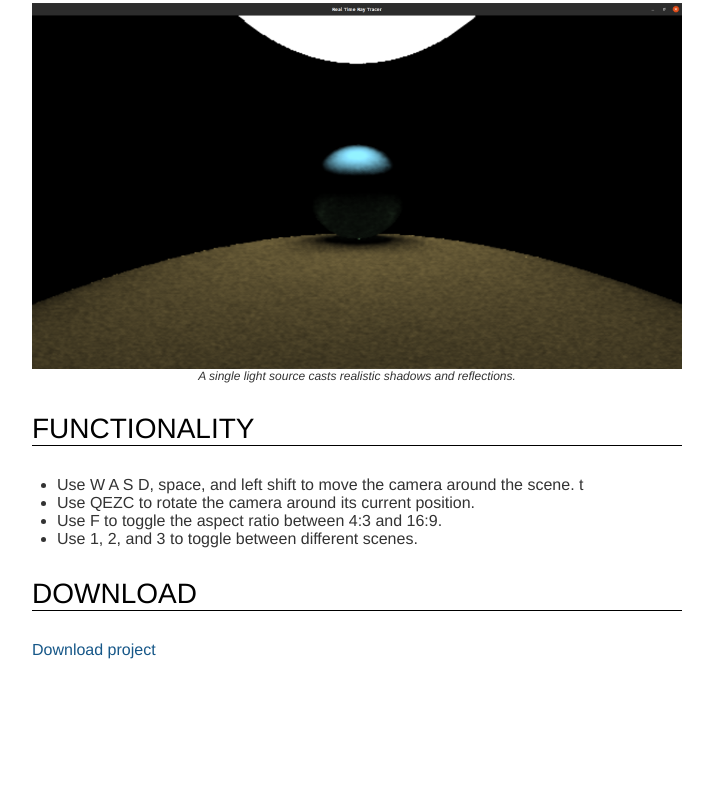
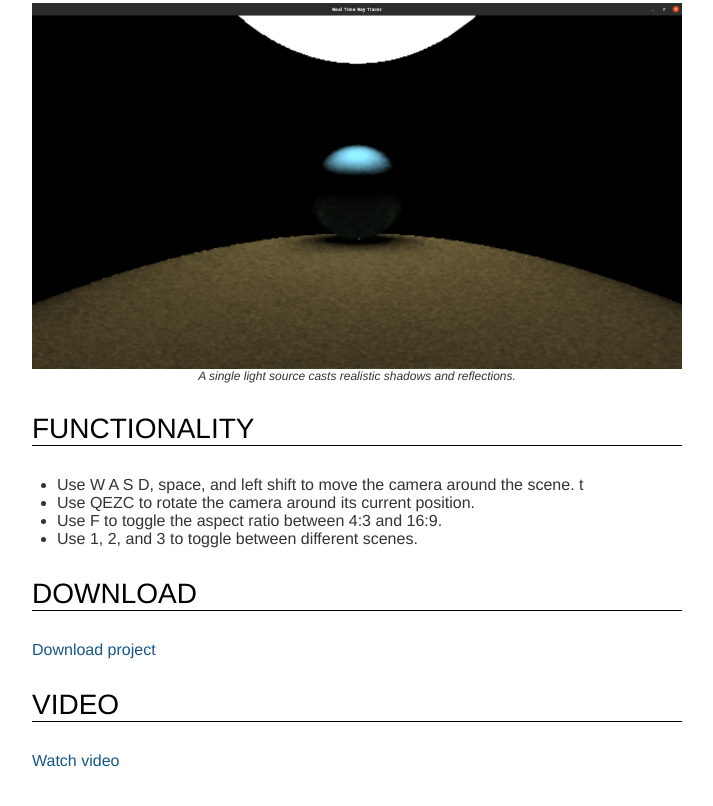
Before and after one commit to JustinPrivitera/Real_Time_Ray_Tracer, a plain HTML site: page site/index.html in a window 1280 px wide. Shown: the part 2094-2900 px from the top of the page, without its empty margins (283-996 px from the left). Drawn offline with Linux system fonts and the light colour scheme; a web font is replaced by a local one.

Commit message:
Update index.html

```diff
--- a/site/index.html
+++ b/site/index.html
@@ -196,6 +196,8 @@
 
         <h3>Download</h3>
         <a href="./resources/realtimeraytracing.zip" download="realtimeraytracing">Download project</a>
+      <h3>Video</h3>
+        <a href="./resources/zoom_0.mp4" download="video.mp4">Watch video</a>
       </article>
     </section>
   </div>
```
